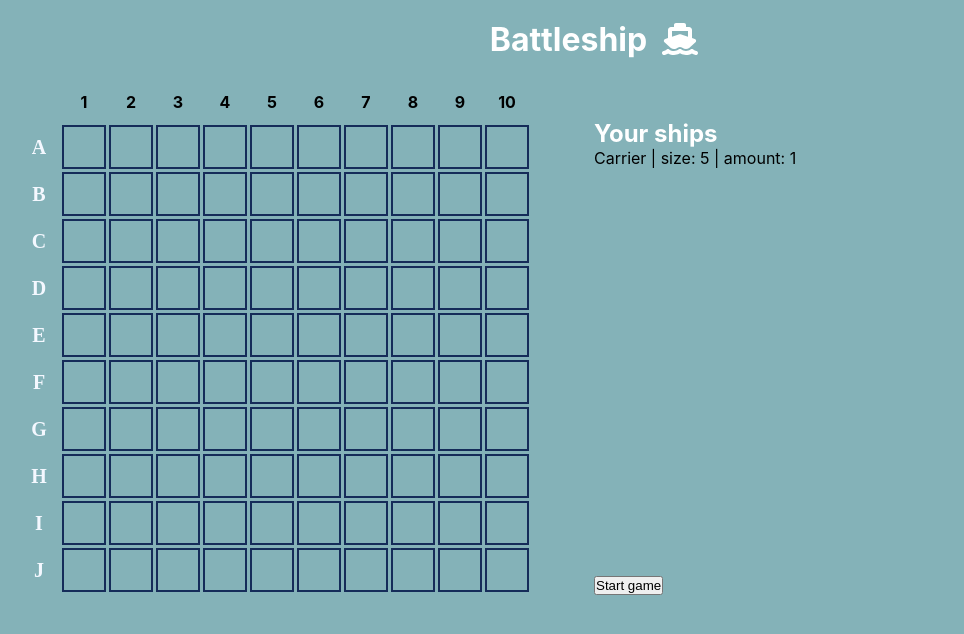
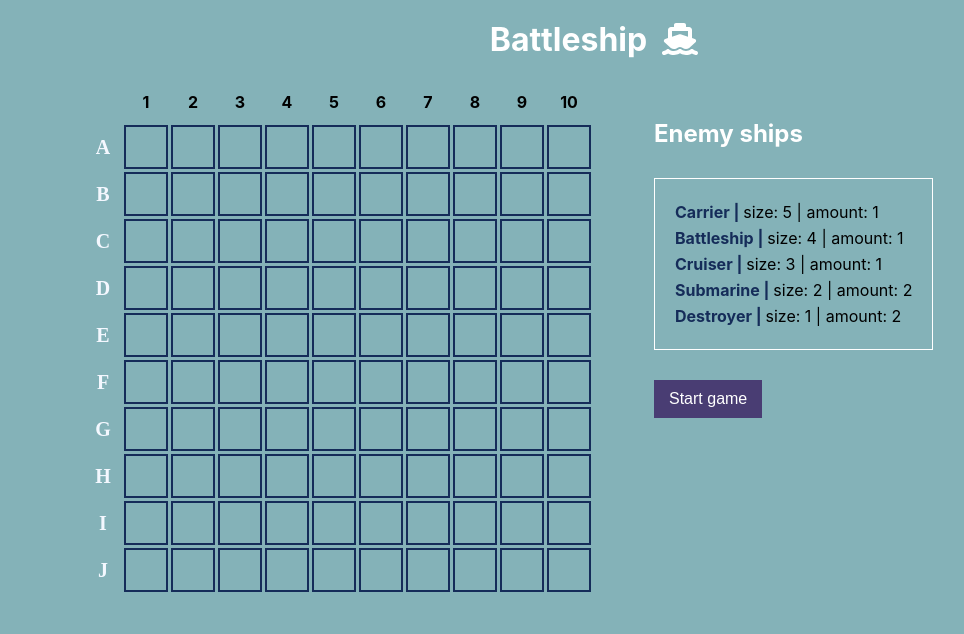
Before and after one commit to IraLysenko/react-typescript-battleship, a React (Create React App) app: page / in a window 1280 px wide. Shown: the top 634 px of the page, without its empty margins (46-1010 px from the left). Built offline with nearby package versions, Linux system fonts and the light colour scheme; a web font is replaced by a local one.

Commit message:
battleship: ships info section CSS, added text

```diff
--- a/src/App.css
+++ b/src/App.css
@@ -10,6 +10,11 @@ body {
   background: #84b2b8;
 }
 
+.container {
+  width: 80%;
+  margin: 0 auto;
+}
+
 .title {
   color: white;
 }
@@ -18,8 +23,37 @@ body {
   color: white;
 }
 
+.title--info {
+  margin-bottom: 30px;
+}
+
 .title--header span {
   margin-right: 15px;
+}
+
+.button {
+  padding: 10px 15px;
+  border: none;
+  cursor: pointer;
+  background-color: #493d73;
+  color: white;
+  font-size: 16px;
+}
+
+.button:hover {
+  background-color: #fff;
+  color: #493d73;
+  transition: color 0.2s linear;
+  border: 1px solid #493d73;
+}
+
+.button:active {
+  border: 2px solid #493d73;
+}
+
+.ship-info__name {
+  font-weight: bold;
+  color: #152C59;
 }
 
 .header{
@@ -36,10 +70,23 @@ body {
 
 .game__info {
   padding-top: 40px;
+  padding-left: 60px;
   display: flex;
   flex-direction: column;
   align-items: flex-start;
-  justify-content: space-between;
+}
+
+.fleet {
+  padding: 20px;
+  border: 1px solid white;
+}
+
+.fleet__item {
+  padding: 3px 0;
+}
+
+.game__ships {
+  margin-bottom: 30px;
 }
 
 table {
--- a/src/components/Game.tsx
+++ b/src/components/Game.tsx
@@ -86,6 +86,7 @@ export class Game extends React.Component {
 
     render() {
         return (
+            <div className="container">
                 <div className="game">
                     <div id="board" className="game__board board">
                         <table>
@@ -99,12 +100,36 @@ export class Game extends React.Component {
                     </div>
                     <div className="game__info">
                         <div className="game__ships">
-                        <h2 className="title title--info">Your ships</h2>
+                            <h2 className="title title--info">Enemy ships</h2>
                             <div className="fleet">
                                 <div className="fleet__item ship-info">
                                     <span className="ship-info__name">Carrier | </span>
                                     <span className="ship-info__size">size: 5 | </span>
                                     <span className="ship-info__amount">amount: 1</span>
+                                </div>
+
+                                <div className="fleet__item ship-info">
+                                    <span className="ship-info__name">Battleship | </span>
+                                    <span className="ship-info__size">size: 4 | </span>
+                                    <span className="ship-info__amount">amount: 1</span>
+                                </div>
+
+                                <div className="fleet__item ship-info">
+                                    <span className="ship-info__name">Cruiser | </span>
+                                    <span className="ship-info__size">size: 3 | </span>
+                                    <span className="ship-info__amount">amount: 1</span>
+                                </div>
+
+                                <div className="fleet__item ship-info">
+                                    <span className="ship-info__name">Submarine | </span>
+                                    <span className="ship-info__size">size: 2 | </span>
+                                    <span className="ship-info__amount">amount: 2</span>
+                                </div>
+
+                                <div className="fleet__item ship-info">
+                                    <span className="ship-info__name">Destroyer | </span>
+                                    <span className="ship-info__size">size: 1 | </span>
+                                    <span className="ship-info__amount">amount: 2</span>
                                 </div>
                             </div>
                         </div>
@@ -116,6 +141,7 @@ export class Game extends React.Component {
                         </div>
                     </div>
                 </div>
+            </div>
         )
     }
 }
```
Lines whose indentation alone changed are shown as unchanged.
